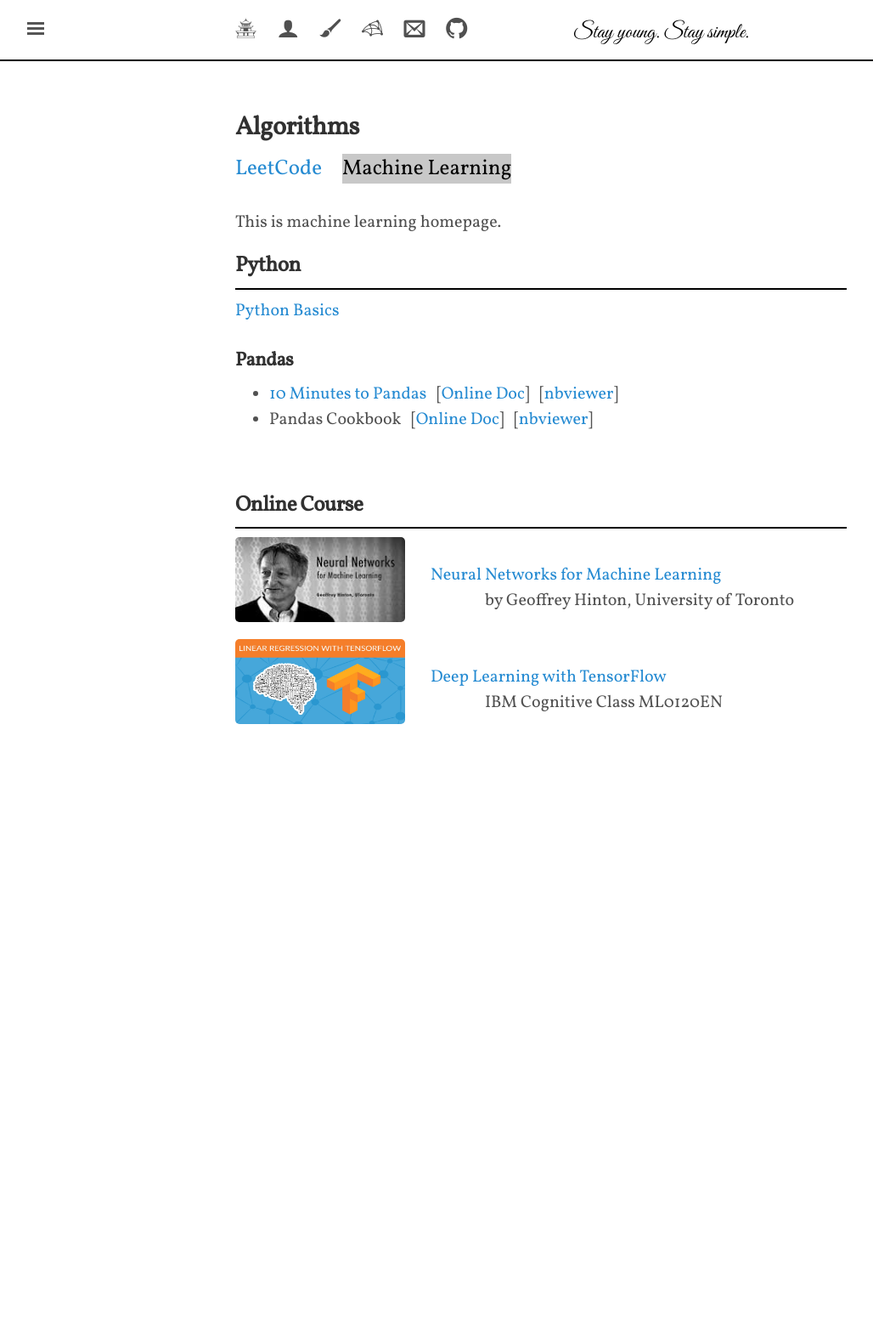
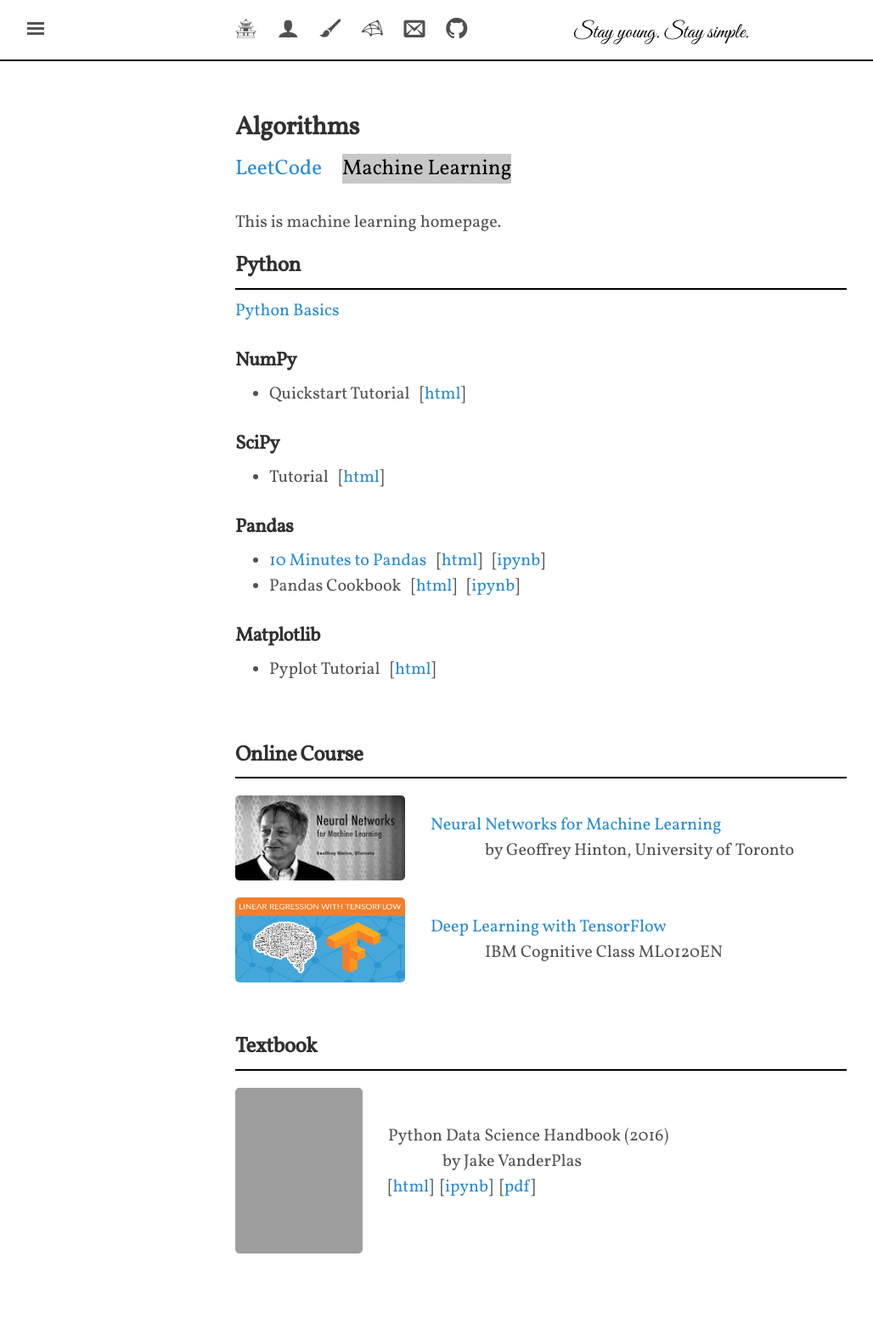
Before and after one commit to shevapato2008/myBlog, a Jekyll site: the page built from algorithms/machinelearning/index.md, in a window 1280 px wide. Shown: the whole page at 85% size, without its empty margins (3-1031 px from the left). Built offline with Jekyll 4.4.1, drawn with Linux system fonts in a browser that asks for light colours; some web fonts are replaced; before the commit the page ends 900 px from its top, so only the background shows below that; grey boxes are pictures that could not be loaded.

Commit message:
Updated.

```diff
--- a/algorithms/machinelearning/index.md
+++ b/algorithms/machinelearning/index.md
@@ -8,13 +10,22 @@
 ---
 [Python Basics]({{site.baseurl}}/algorithms/machinelearning/python_basics/ "Python Basics") <br>
 
+### NumPy
++ Quickstart Tutorial &nbsp; [[html](https://docs.scipy.org/doc/numpy-dev/user/quickstart.html)]<br>
+
+### SciPy
++ Tutorial &nbsp; [[html](https://docs.scipy.org/doc/scipy/reference/tutorial/)]
+
 ### Pandas
 + [10 Minutes to Pandas]({{site.baseurl}}/algorithms/machinelearning/10-minutes-to-pandas "10 Minutes to Pandas") &nbsp;
-[[Online Doc](https://pandas.pydata.org/pandas-docs/stable/10min.html)] &nbsp;
-[[nbviewer](http://nbviewer.jupyter.org/github/shevapato2008/PandasTutorial/blob/master/10%20minutes%20to%20pandas.ipynb)]
+[[html](https://pandas.pydata.org/pandas-docs/stable/10min.html)] &nbsp;
+[[ipynb](http://nbviewer.jupyter.org/github/shevapato2008/PandasTutorial/blob/master/10%20minutes%20to%20pandas.ipynb)]
 + Pandas Cookbook &nbsp;
-[[Online Doc](https://pandas.pydata.org/pandas-docs/stable/cookbook.html)] &nbsp;
-[[nbviewer]({{site.baseurl}}/algorithms/machinelearning/pandas-cookbook)]<br>
+[[html](https://pandas.pydata.org/pandas-docs/stable/cookbook.html)] &nbsp;
+[[ipynb]({{site.baseurl}}/algorithms/machinelearning/pandas-cookbook)]<br>
+
+### Matplotlib
++ Pyplot Tutorial &nbsp; [[html](https://matplotlib.org/users/pyplot_tutorial.html "Matplotlib Pyplot Tutorial")]
 
 
 <br>
@@ -24,7 +35,7 @@
 
 <div style="display: flex; align-items: center;">
   <a href="{{site.baseurl}}/algorithms/machinelearning/nnml">
-    <img src="{{site.baseurl}}/algorithms/machinelearning/nnml/image/nnml_hinton.jpg" alt="nnml cover" width="200" height="100" style="vertical-align: middle; border: 0; margin-right: 30px">
+    <img src="{{site.baseurl}}/algorithms/machinelearning/nnml/image/nnml_hinton.jpg" alt="nnml cover" width="200" height="100" style="vertical-align: middle; border: 0; margin: 10px 30px 10px 0px;">
   </a>
   <span>
     <a href="{{site.baseurl}}/algorithms/machinelearning/nnml">Neural Networks for Machine Learning</a>
@@ -34,10 +45,30 @@
 
 <div style="display: flex; align-items: center;">
   <a href="{{site.baseurl}}/algorithms/machinelearning/dltf">
-    <img src="{{site.baseurl}}/algorithms/machinelearning/dltf/image/dltf_ibm.jpg" alt="nnml cover" width="200" height="100" style="vertical-align: middle; border: 0; margin-right: 30px">
+    <img src="{{site.baseurl}}/algorithms/machinelearning/dltf/image/dltf_ibm.jpg" alt="nnml cover" width="200" height="100" style="vertical-align: middle; border: 0; margin: 10px 30px 10px 0px;">
   </a>
   <span>
     <a href="{{site.baseurl}}/algorithms/machinelearning/dltf">Deep Learning with TensorFlow</a>
     <br>&nbsp; &nbsp; &nbsp; &nbsp; &nbsp; &nbsp; &nbsp; &nbsp; IBM Cognitive Class ML0120EN
   </span>
 </div>
+
+<br>
+
+## Textbook
+---
+
+<div style="display: flex; align-items: center;">
+  <img src="{{site.baseurl}}/algorithms/machinelearning/book/image/pdsh.jpg" alt="pdsh cover" width="150" height="195" style="vertical-align: middle; border: 0; margin: 10px 30px 10px 0px;">
+  <span>
+    <p>
+      Python Data Science Handbook (2016)<br>
+      &nbsp; &nbsp; &nbsp; &nbsp; &nbsp; &nbsp; &nbsp; &nbsp; by Jake VanderPlas<br>
+      [<a href="http://shop.oreilly.com/product/0636920034919.do">html</a>]&nbsp;
+      [<a href="https://github.com/shevapato2008/PythonDataScienceHandbook">ipynb</a>]&nbsp;
+      [<a href="{{site.baseurl}}/algorithms/machinelearning/book/python-data-science-handbook.pdf">pdf</a>]
+    </p>
+  </span>
+</div>
+
+<br><br>
```
Also changed, not shown: other parts of algorithms/machinelearning/index.md (+2 -0 lines), algorithms/machinelearning/dltf/index.md (+9 -9 lines).
